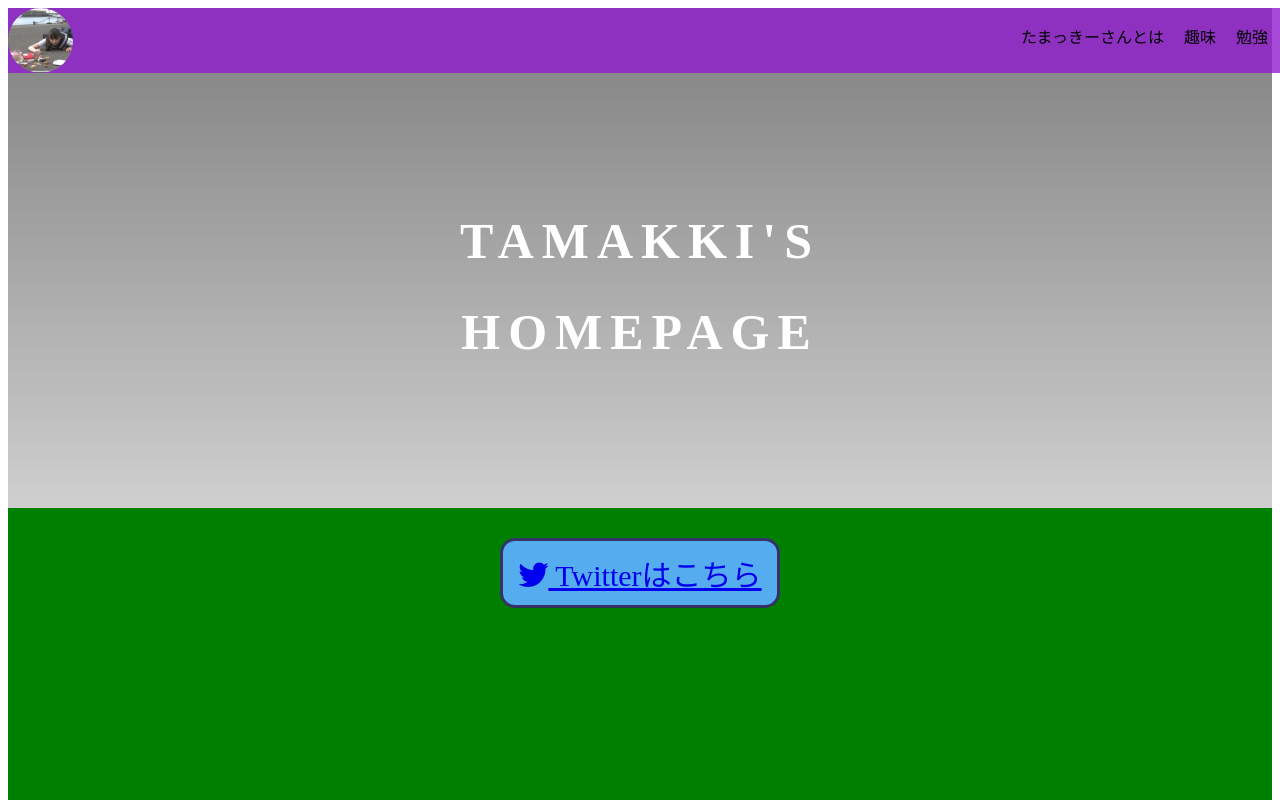
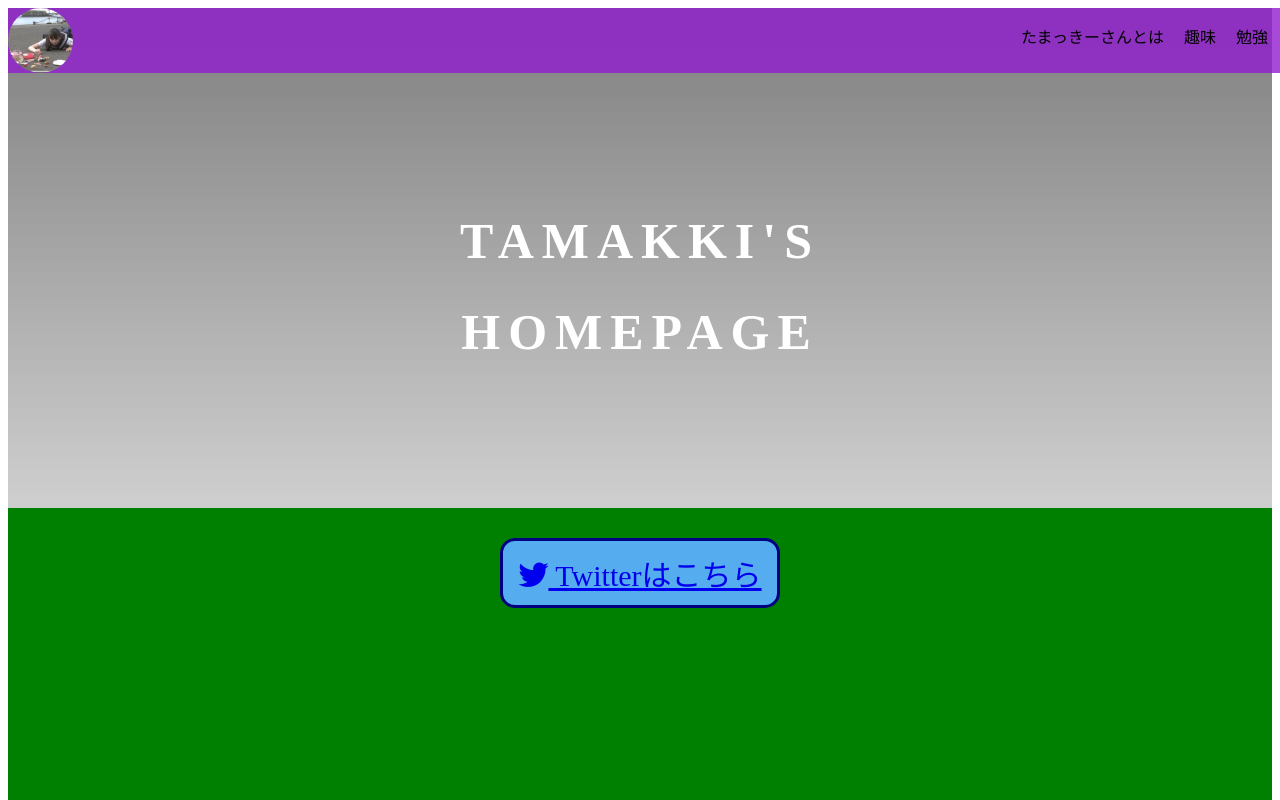
Before and after one commit to tamatamatamaki/tamatamatamaki.github.io, a plain HTML site: page index.html in a window 1280 px wide. In both pictures the pointer is over the link "Twitterはこちら". Shown: the top 800 px of the page. Drawn offline with nearby package versions, Linux system fonts and the light colour scheme.

Commit message:
Update stylesheet.css

```diff
--- a/stylesheet.css
+++ b/stylesheet.css
@@ -107,4 +107,5 @@ top-title-first {
 
 .btn:hover {
   opacity: 1;
+  border-color: navy;
 }
```
